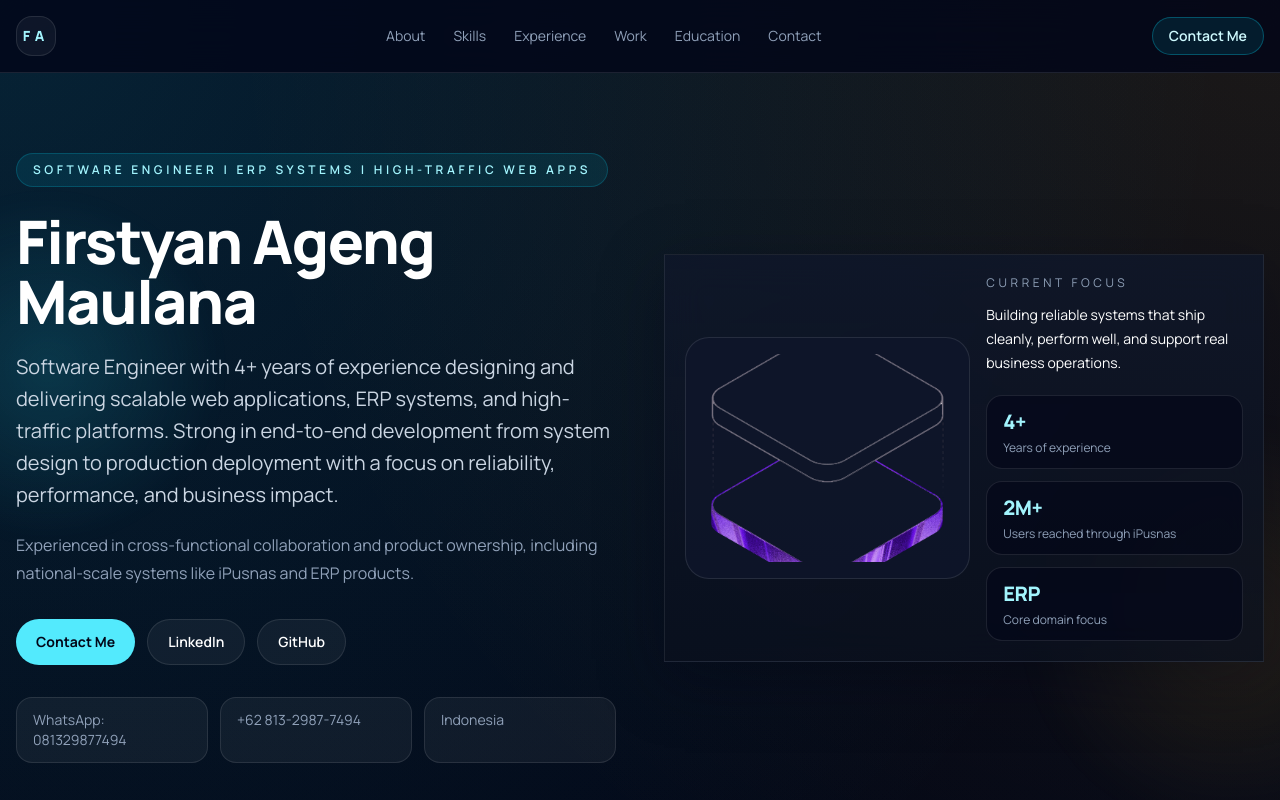
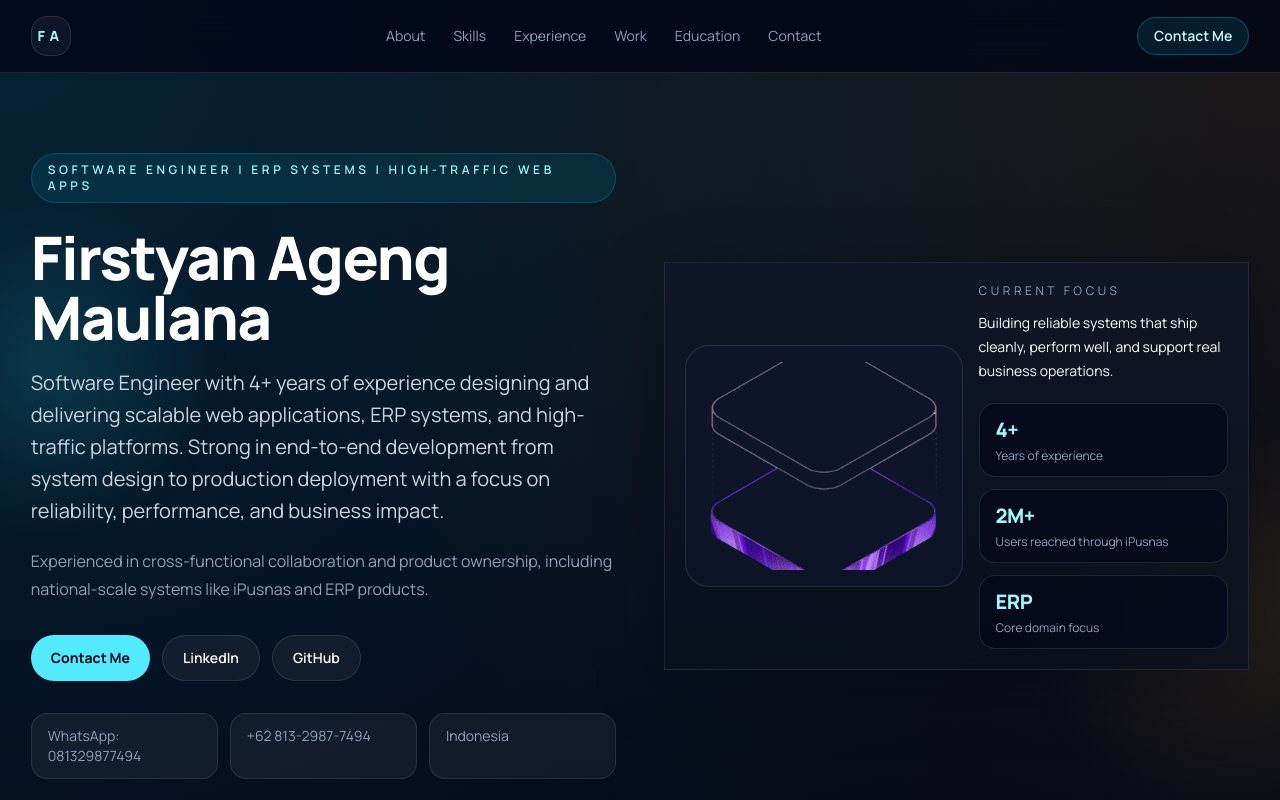
Before and after one commit to solvtech-89/portfolio-ian-, a React (Vite) app: page / in a window 1280 px wide. Shown: the top 800 px of the page. Built offline with nearby package versions, Linux system fonts and the light colour scheme.

Commit message:
Update: increase container width to 1520px with responsive padding

```diff
--- a/src/App.css
+++ b/src/App.css
@@ -60,9 +60,9 @@
     position: relative;
     z-index: 1;
     width: 100%;
-    max-width: 1280px;
+    max-width: 1520px;
     margin-inline: auto;
-    padding-inline: 1rem;
+    padding-inline: clamp(1rem, 2.4vw, 2rem);
   }
 
   .section-pad {
```
